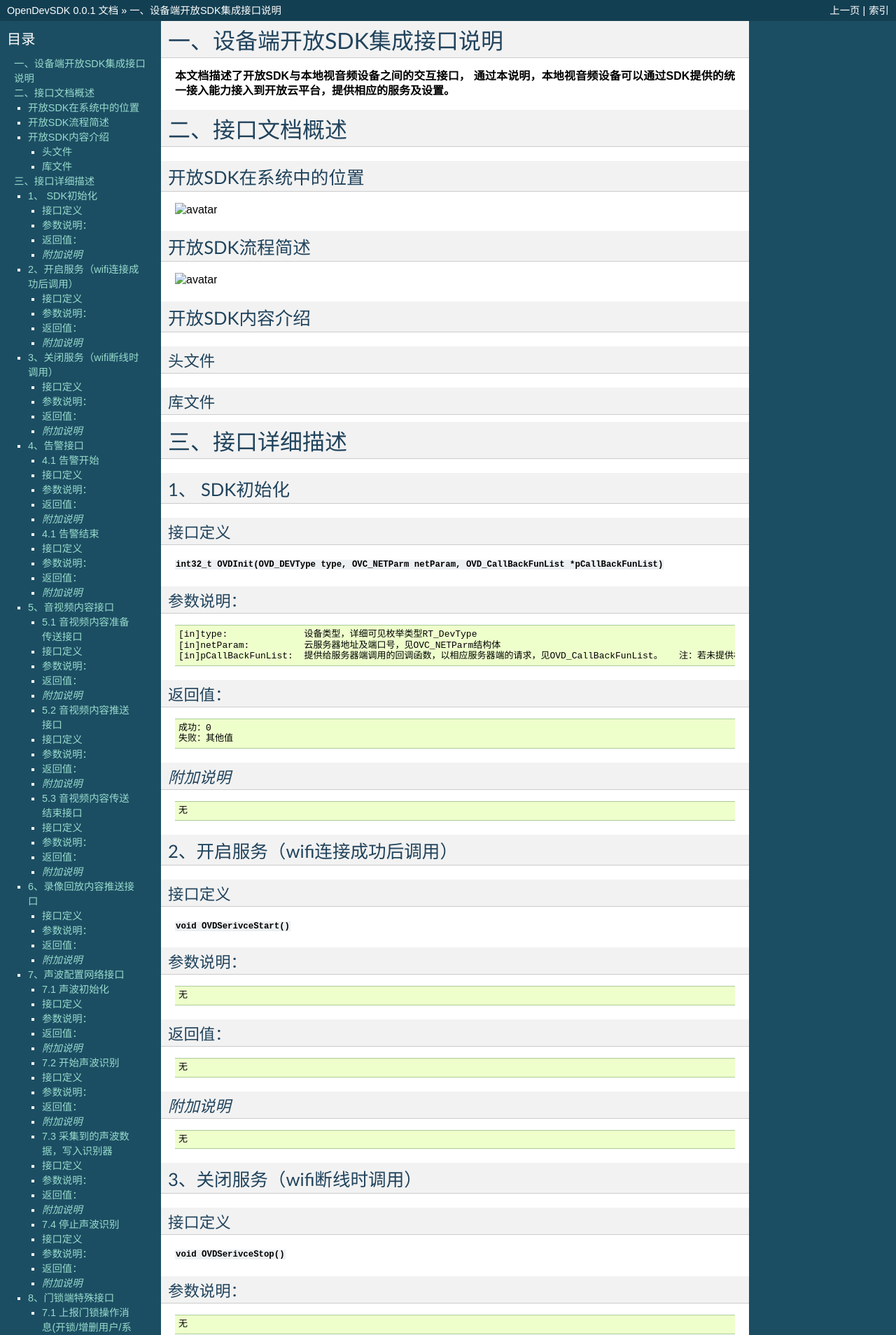
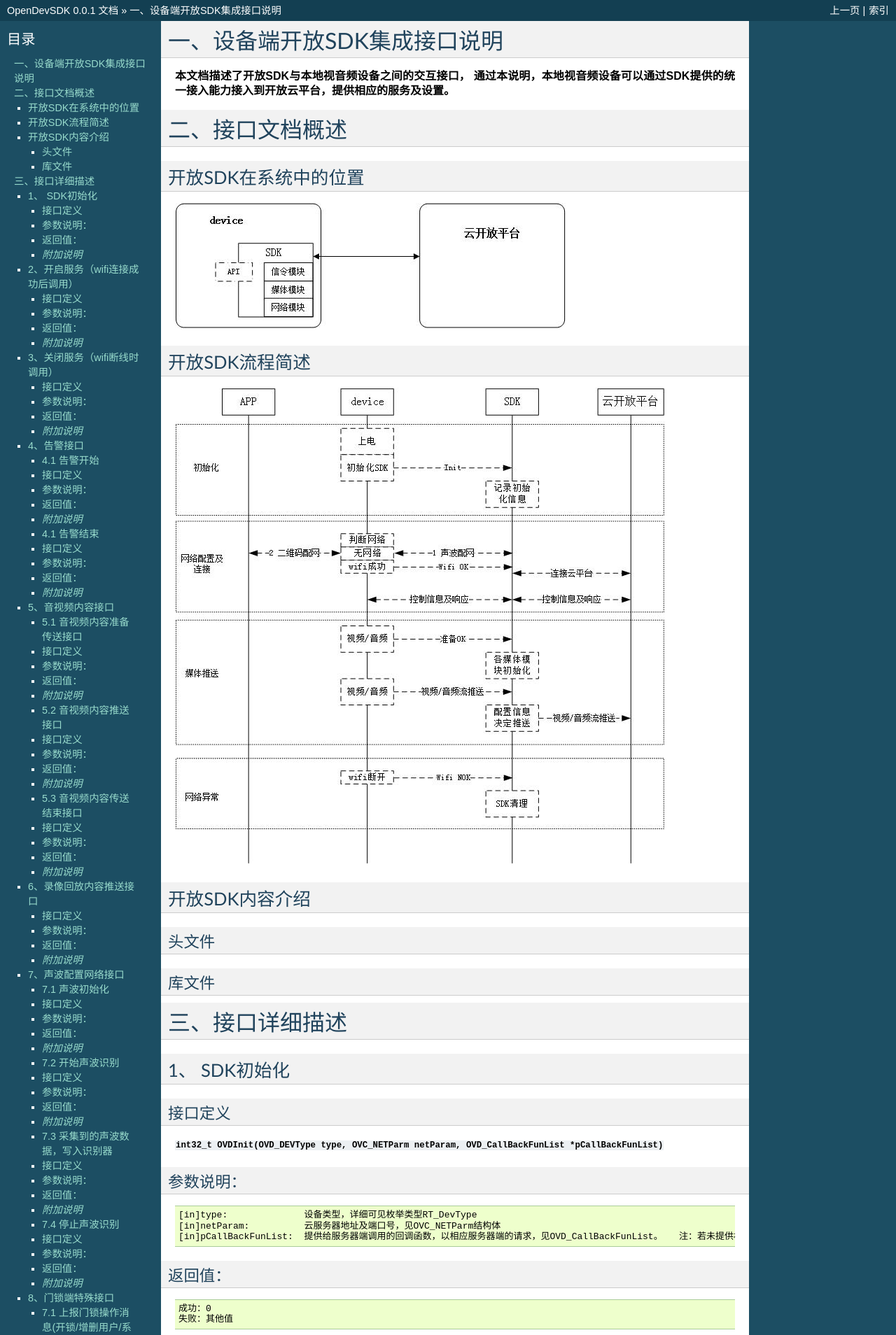
Before and after one commit to jamken/open_dev_sdk, a Sphinx documentation site: the page built from docs/OVD_OPEN_API.md, in a window 1280 px wide. Shown: the top 1908 px of the page at 70% size. Built offline with Sphinx 7.4.7, drawn with Linux system fonts in a browser that asks for light colours.

Commit message:
图片英文命名

```diff
--- a/docs/OVD_OPEN_API.md
+++ b/docs/OVD_OPEN_API.md
@@ -4,10 +4,10 @@
 
 # 二、接口文档概述
 ## 开放SDK在系统中的位置
-![avatar](./SDK在系统中的位置.jpg)
+![avatar](./SDKsysarch.jpg)
 
 ## 开放SDK流程简述
-![avatar](./SDK接入流程说明.jpg)
+![avatar](SDKflowchart.jpg)
 
 ## 开放SDK内容介绍
 ### 头文件
```
Also changed, not shown: docs/SDKflowchart.jpg (renamed from docs/SDK接入流程说明.jpg), docs/SDKsysarch.jpg (renamed from docs/SDK在系统中的位置.jpg).
